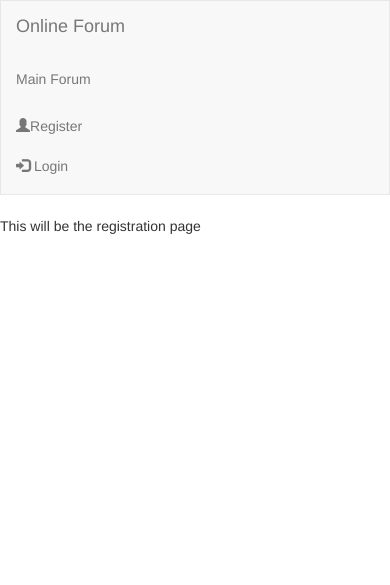
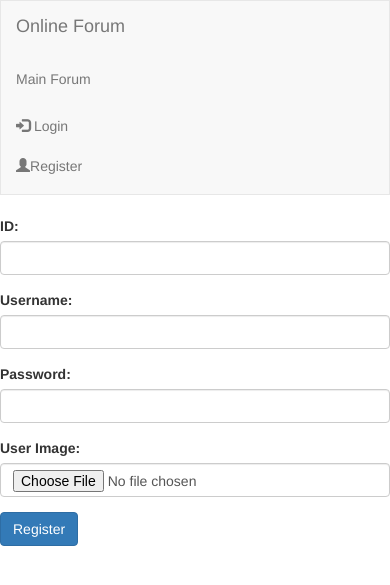
Before and after one commit to BerkeBat/cloud-computing-a1, a Flask app: page /register in a window 390 px wide. Shown: the top 585 px of the page. Run offline with Flask 2, Linux system fonts and the light colour scheme; some libraries are stand-ins or nearby versions.

Commit message:
user page made, login/register have forms

```diff
--- a/main.py
+++ b/main.py
@@ -1,5 +1,7 @@
 from flask import Flask, render_template
+from google.auth.transport import requests
 from google.cloud import datastore
+import google.oauth2.id_token
 
 datastore_client = datastore.Client()
 app = Flask(__name__)
@@ -9,14 +11,21 @@ app = Flask(__name__)
 def index():
     return render_template('index.html')
 
-@app.route('/login')
+@app.route('/login', methods=['GET', 'POST'])
 def login():
     return render_template('login.html')
 
 
-@app.route('/register')
+@app.route('/register', methods=['GET', 'POST'])
 def register():
     return render_template('register.html')
 
+@app.route('/user/<string:username>', methods=['GET', 'POST'])
+def user(username):
+    # query = datastore_client.query(kind="user")
+    # query.add_filter("user_name", "=", username)
+    # fetched_username = query.fetch()
+    return render_template('user.html')
+
 if __name__ == '__main__':
   app.run(host='127.0.0.1', port=8080, debug=True)
--- a/templates/base.html
+++ b/templates/base.html
@@ -23,8 +23,8 @@
             <li><a href="#">Page 3</a></li> -->
           </ul>
           <ul class="nav navbar-nav navbar-right">
+            <li><a href="/login"><span class="glyphicon glyphicon-log-in"></span> Login</a></li>
             <li><a href="/register"><span class="glyphicon glyphicon-user"></span>Register</a></li>
-            <li><a href="/login"><span class="glyphicon glyphicon-log-in"></span> Login</a></li>
           </ul>
         </div>
       </nav>
--- a/templates/login.html
+++ b/templates/login.html
@@ -17,8 +17,9 @@
               <label for="pass">Password:</label>
               <input type="password" class="form-control" id="pass">
             </div>
-            <button type="submit" class="btn btn-default">Login</button>
-          </form>
+            <button type="submit" class="btn btn-primary">Login</button>
+        </form>
+        <a href="/register" class="btn btn-link" role="button">No account? Register</a>
     </div>
     <div class="col-sm-4"></div>
 </div>
--- a/templates/register.html
+++ b/templates/register.html
@@ -6,8 +6,28 @@
 
 {% block body %}
 <div class="row">
-    <div class="col-sm-3"></div>
-    <div class="col-sm-6">This will be the registration page</div>
-    <div class="col-sm-3"></div>
+    <div class="col-sm-4"></div>
+    <div class="col-sm-4">
+        <form action="/" method="POST">
+            <div class="form-group">
+              <label for="id">ID:</label>
+              <input type="username" class="form-control" id="id">
+            </div>
+            <div class="form-group">
+                <label for="username">Username:</label>
+                <input type="username" class="form-control" id="username">
+              </div>
+            <div class="form-group">
+              <label for="pass">Password:</label>
+              <input type="password" class="form-control" id="pass">
+            </div>
+            <div class="form-group">
+                <label for="picture">User Image:</label>
+                <input type="file" class="form-control" id="customFile" />
+            </div>
+            <button type="submit" class="btn btn-primary">Register</button>
+          </form>
+    </div>
+    <div class="col-sm-4"></div>
 </div>
 {% endblock %}
```
Also changed, not shown: templates/user.html (added, +14 -0 lines).
